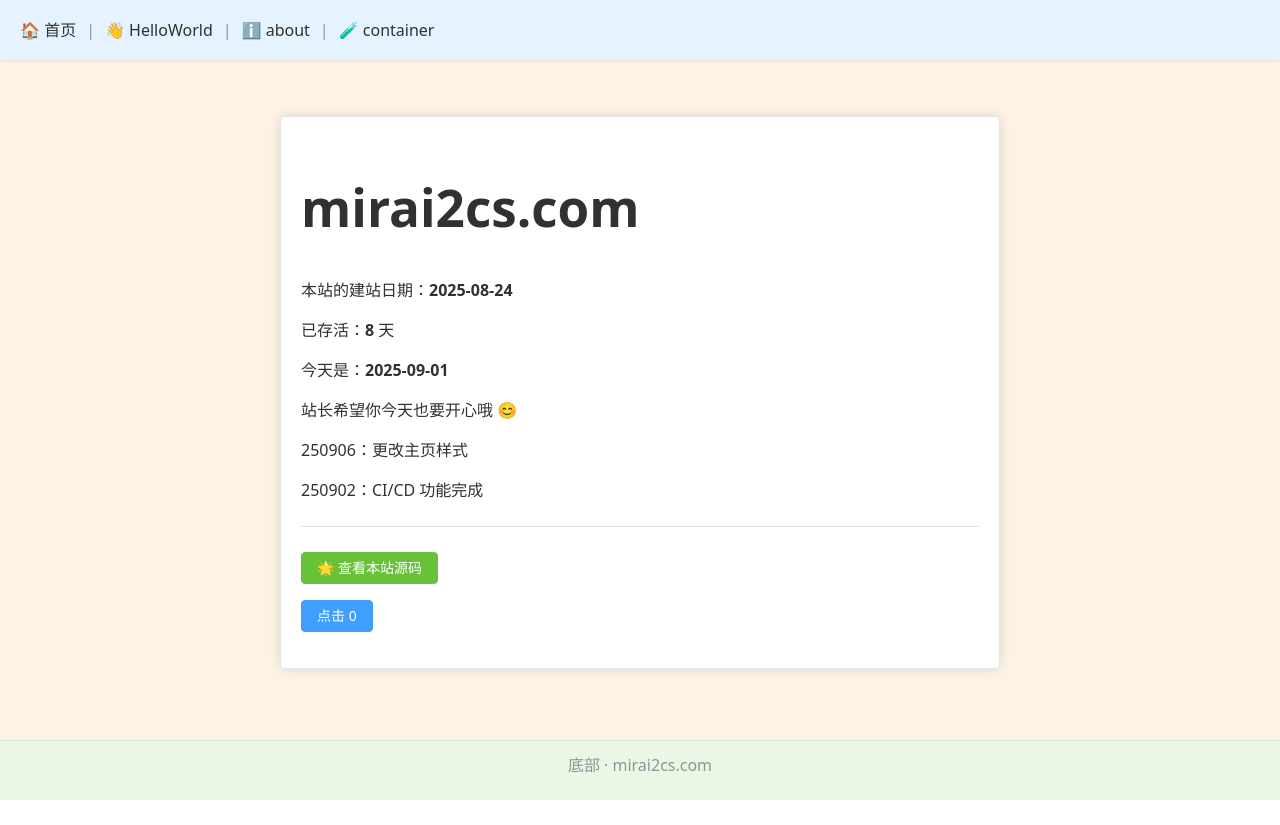
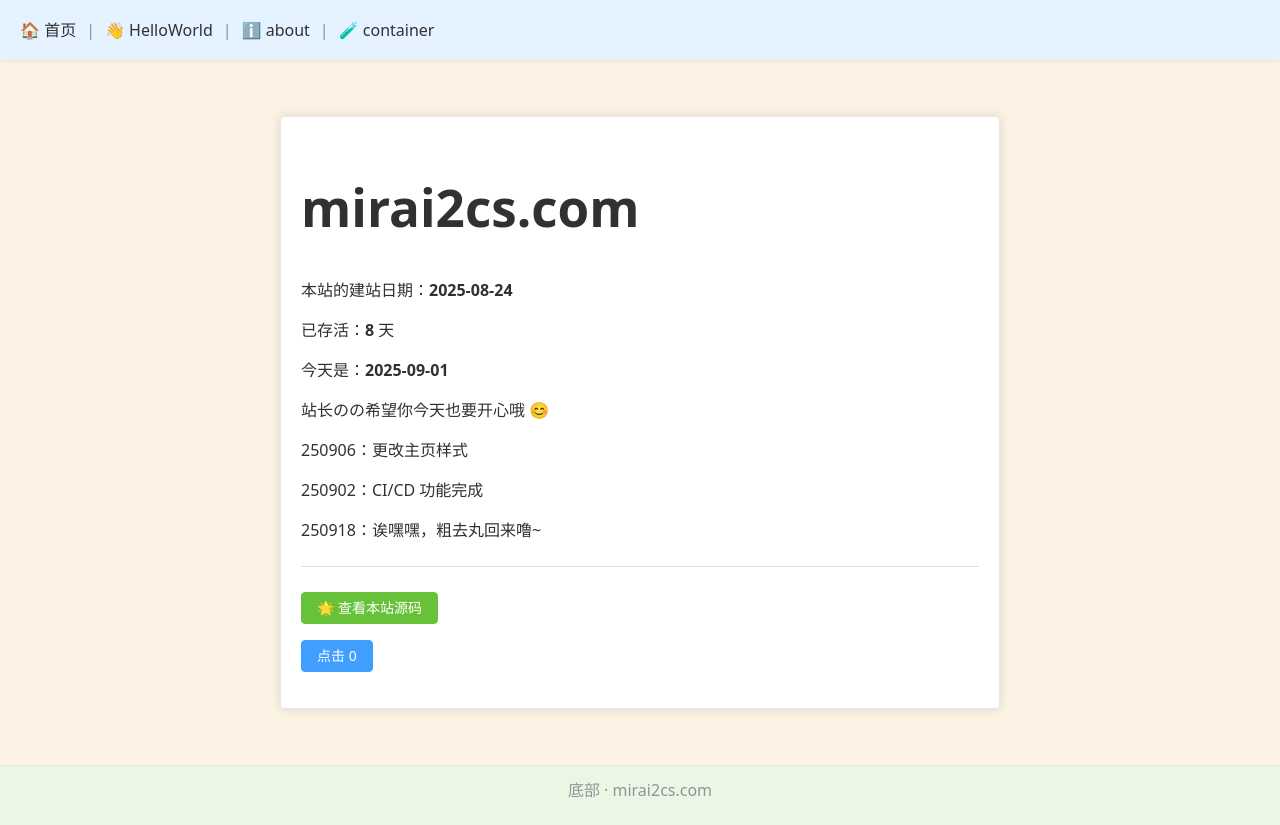
Before and after one commit to nono-easy/mirai2cs, a Vue app in the folder frontend/: page / in a window 1280 px wide. Before the commit the page ends 800 px from the top, so only its background shows below. Built offline with nearby package versions, Linux system fonts and the light colour scheme.

Commit message:
chore: 更新日志，250918

```diff
--- a/frontend/src/view/Home.vue
+++ b/frontend/src/view/Home.vue
@@ -5,9 +5,10 @@
       <p>本站的建站日期：<strong>{{ launchDateStr }}</strong></p>
       <p>已存活：<strong>{{ daysAlive }}</strong> 天</p>
       <p>今天是：<strong>{{ todayStr }}</strong></p>
-      <p>站长希望你今天也要开心哦 😊</p>
+      <p>站长のの希望你今天也要开心哦 😊</p>
       <p>250906：更改主页样式</p>
       <p>250902：CI/CD 功能完成</p>
+      <p>250918：诶嘿嘿，粗去丸回来噜~</p>
       <el-divider></el-divider>
       <p>
         <a href="https://github.com/nono-easy/mirai2cs" target="_blank">
```
